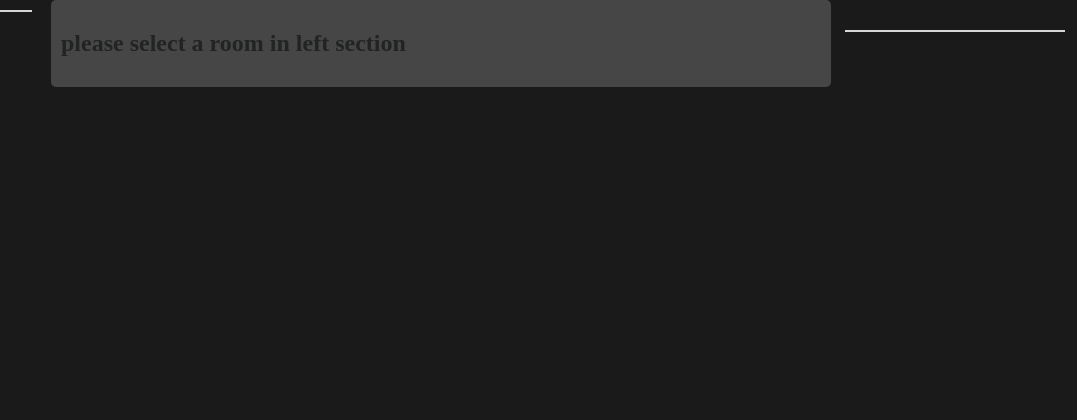
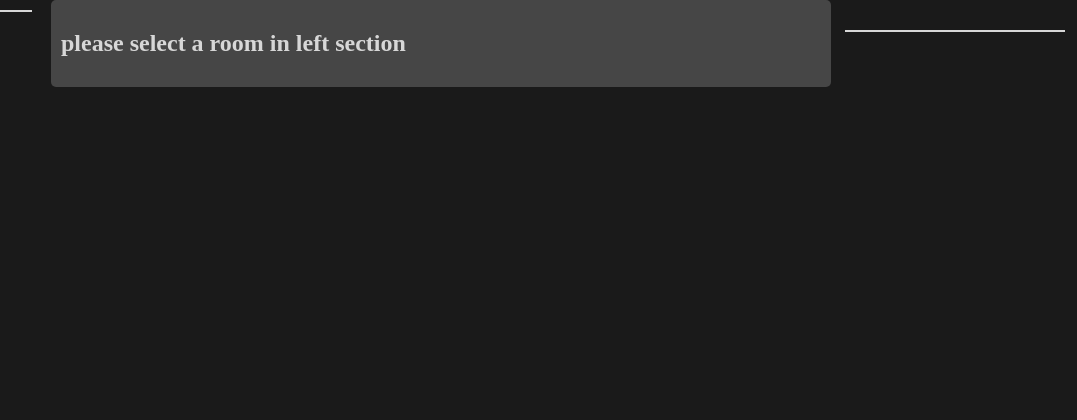
Before and after one commit to The-pixelnerds/projet-oueb, a Django app: template room/templates/room/home.html in a window 1280 px wide. Shown: the top 420 px of the page, without its empty margins (203-1280 px from the left). Run offline with Django 4.2, Linux system fonts and the light colour scheme; the template is opened without the code that fills it, so the values that code supplies are empty.

Commit message:
fix color of h1 in home page

```diff
--- a/room/static/room/style.css
+++ b/room/static/room/style.css
@@ -3,6 +3,11 @@ aside, #article, #persons-wrapper{
     vertical-align: top;
     margin:0;
 }
+
+h1{
+    color: var(--text-color);
+}
+
 a{
     text-decoration: none;
     font-size: 20px ;
```
